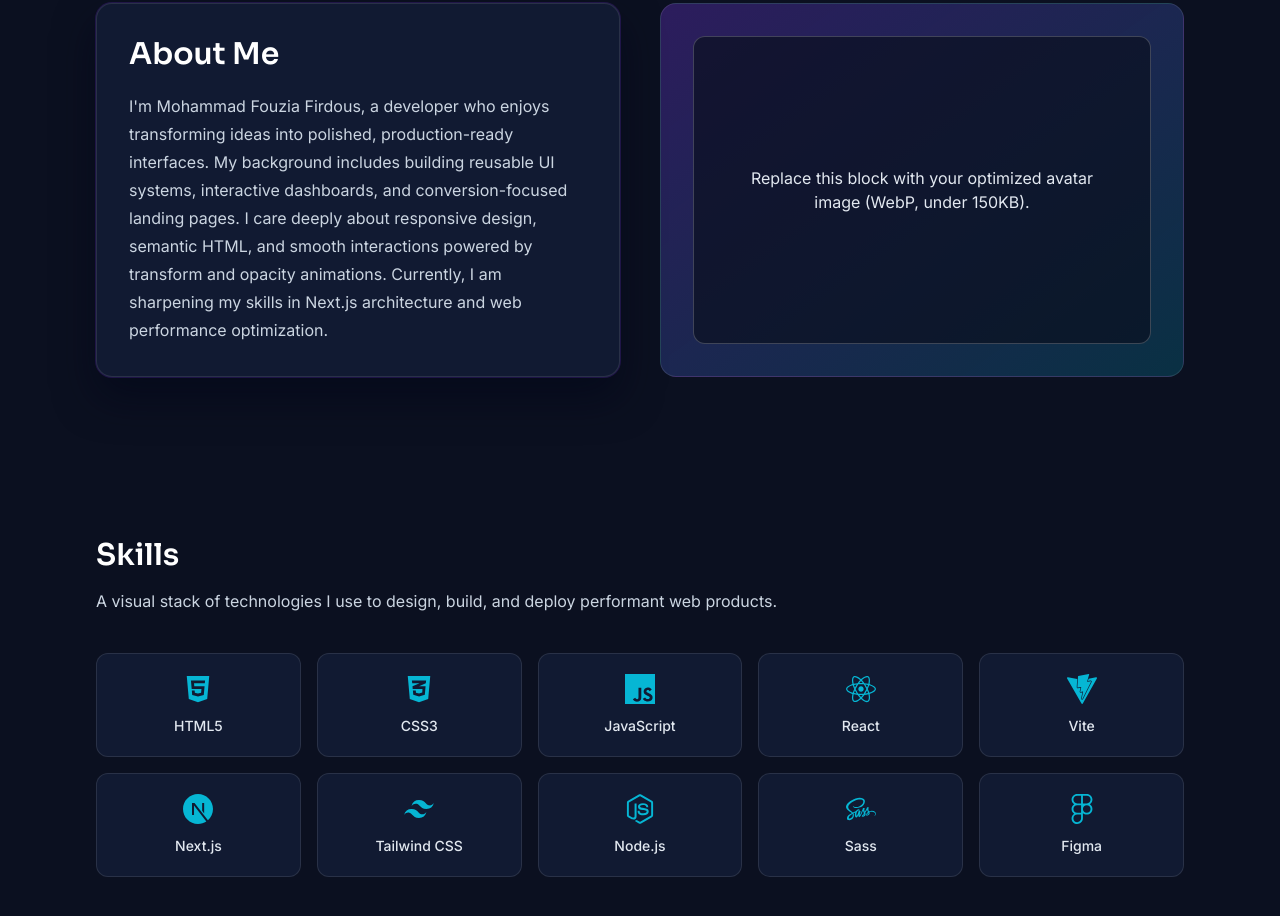
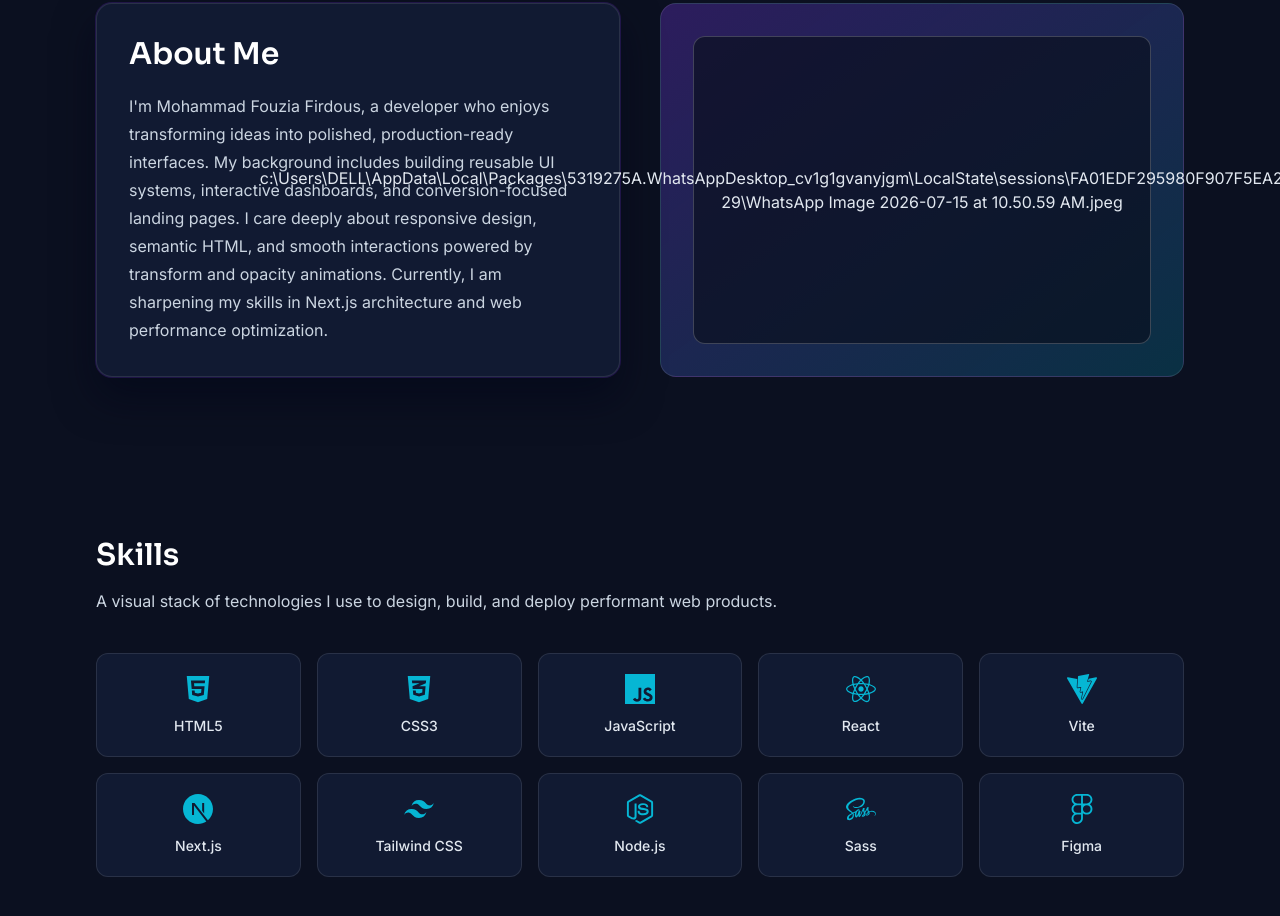
Before and after one commit to Fouzia77/Personal-Portfolio-, a React (Vite) app: page / in a window 1280 px wide. Shown: the part 818-1734 px from the top of the page. Built offline with nearby package versions, Linux system fonts and the light colour scheme.

Commit message:
Added Avatar

```diff
--- a/src/App.jsx
+++ b/src/App.jsx
@@ -189,7 +189,8 @@
           <div className="rounded-2xl border border-white/10 bg-gradient-to-br from-brand/30 to-accent/20 p-8">
             <div className="flex h-full items-center justify-center rounded-xl border border-white/20 bg-base/70 p-10 text-center">
               <p className="text-slate-200">
-                Replace this block with your optimized avatar image (WebP, under 150KB).
+
+                c:\Users\DELL\AppData\Local\Packages\5319275A.WhatsAppDesktop_cv1g1gvanyjgm\LocalState\sessions\FA01EDF295980F907F5EA27A827D8392E9B4FF80\transfers\2026-29\WhatsApp Image 2026-07-15 at 10.50.59 AM.jpeg
               </p>
             </div>
           </div>
```
